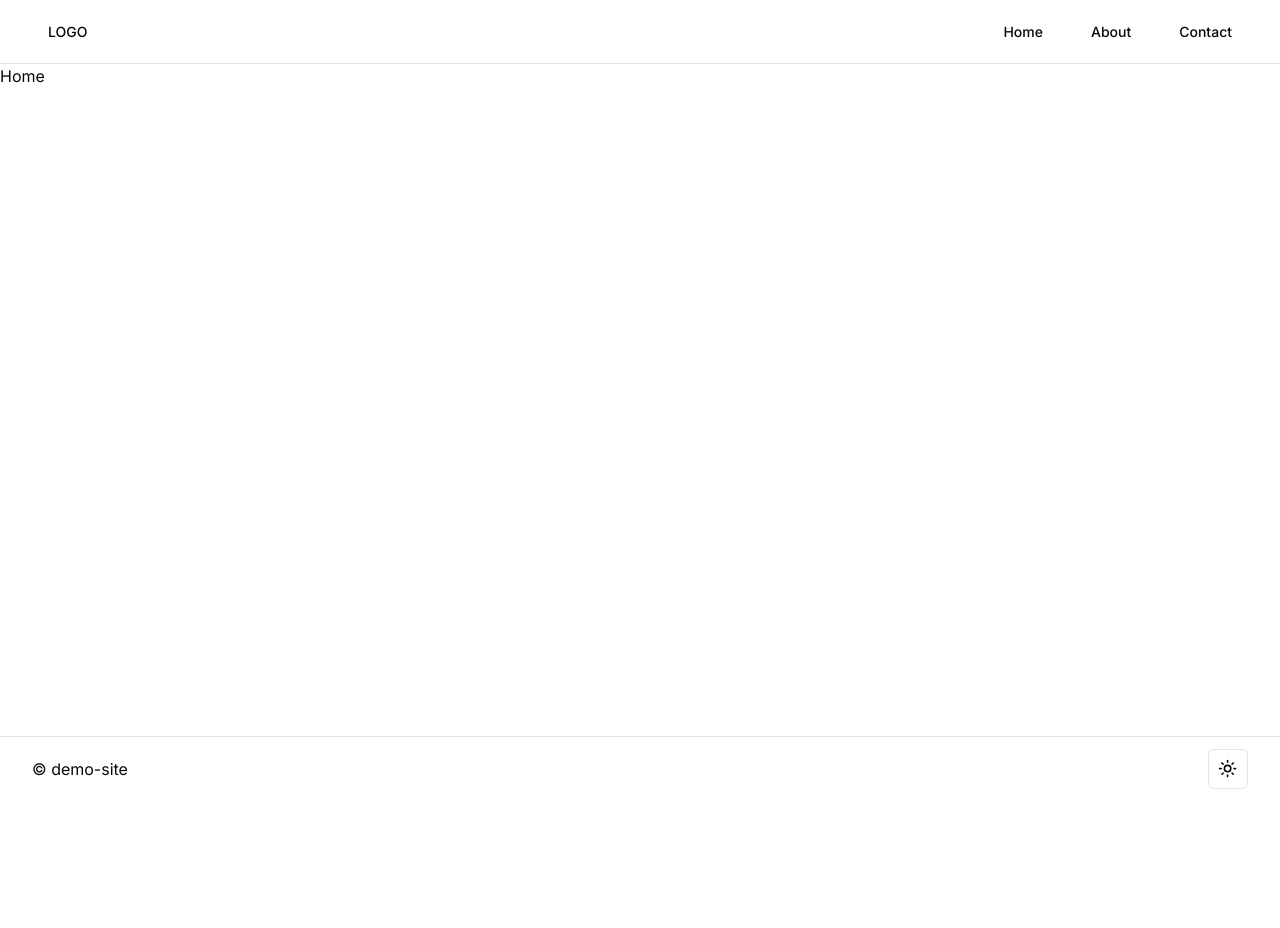
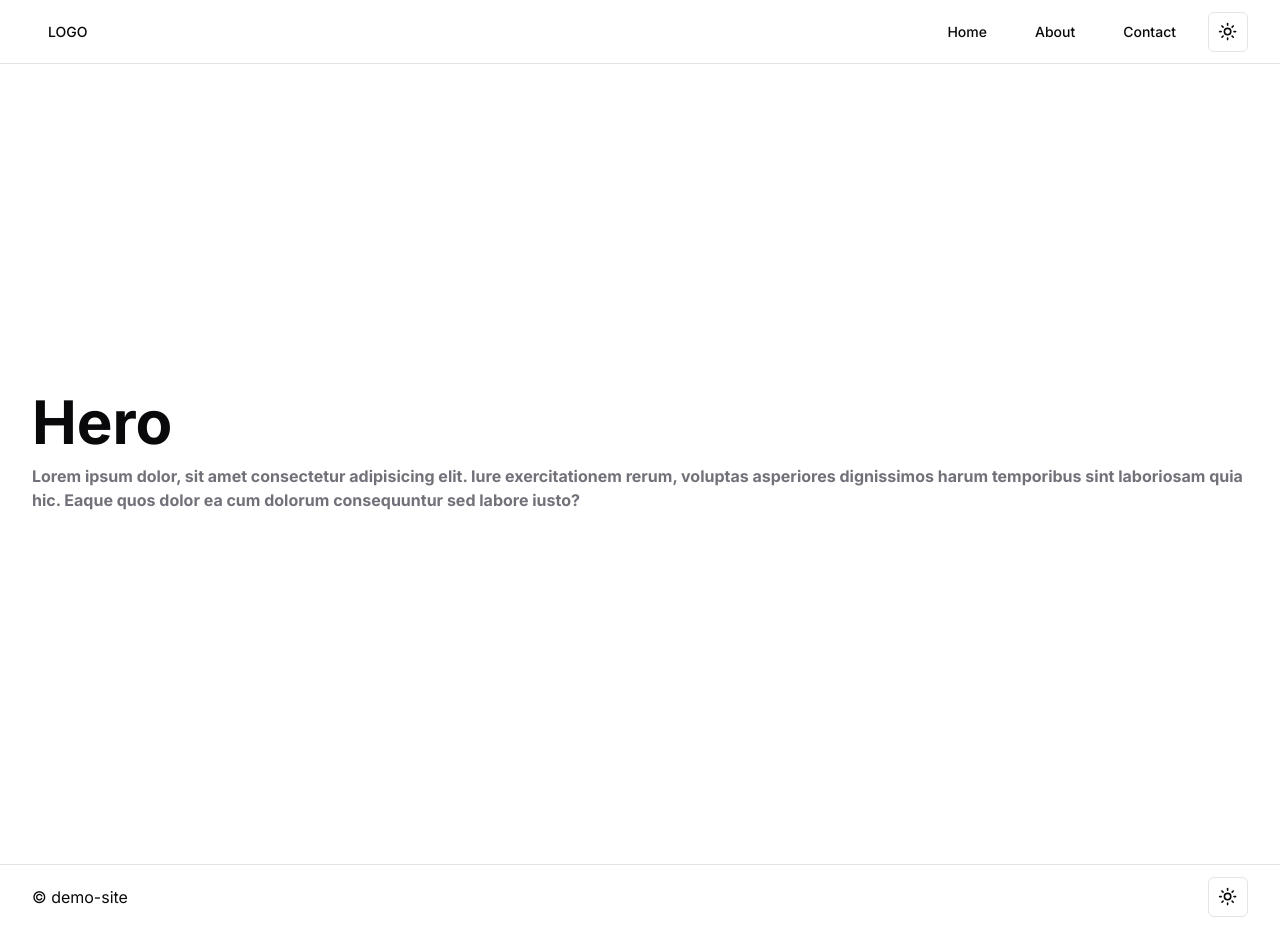
Before and after one commit to daiki-beppu/demo-site, a Next.js app: page / in a window 1280 px wide. Before the commit the page ends 800 px from the top, so only its background shows below. Built offline with nearby package versions, Linux system fonts and the light colour scheme.

Commit message:
layout:(home,about,contact)
レイアウトの変更

```diff
--- a/app/about/page.tsx
+++ b/app/about/page.tsx
@@ -7,7 +7,6 @@ export default function Page() {
     <div>
       <Hero />
       <Features />
-      <Contact />
     </div>
   );
 }
--- a/app/contact/page.tsx
+++ b/app/contact/page.tsx
@@ -1,3 +1,5 @@
+import Contact from "../about/components/contact";
+
 export default function Page() {
-  return <div>Contact</div>;
+  return <Contact />;
 }
--- a/app/page.tsx
+++ b/app/page.tsx
@@ -1,3 +1,18 @@
+import { Button } from "@/components/ui/button";
 export default function Home() {
-  return <main>Home</main>;
+  return (
+    <main>
+      <div className="h-dvh flex font-bold items-center">
+        <div className="container">
+          <h1 className="font-bold text-4xl lg:text-6xl">Hero</h1>
+          <p className="text-muted-foreground mt-3 mb-6">
+            Lorem ipsum dolor, sit amet consectetur adipisicing elit. Iure
+            exercitationem rerum, voluptas asperiores dignissimos harum
+            temporibus sint laboriosam quia hic. Eaque quos dolor ea cum dolorum
+            consequuntur sed labore iusto?
+          </p>
+        </div>
+      </div>
+    </main>
+  );
 }
--- a/components/layout/header.tsx
+++ b/components/layout/header.tsx
@@ -1,5 +1,6 @@
 import Link from "next/link";
 import { Button } from "../ui/button";
+import { ModeToggle } from "./mood-toggle";
 
 const navItems = [
   { label: "Home", href: "/" },
@@ -23,6 +24,7 @@ export default function Header() {
             </Button>
           </li>
         ))}
+        <ModeToggle />
       </ul>
     </header>
   );
```
